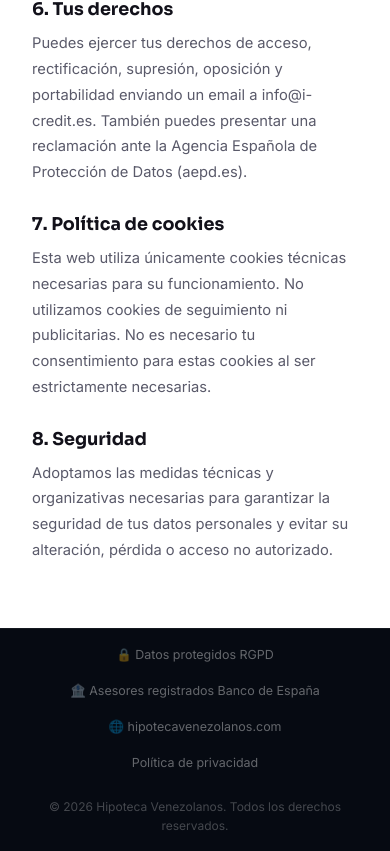
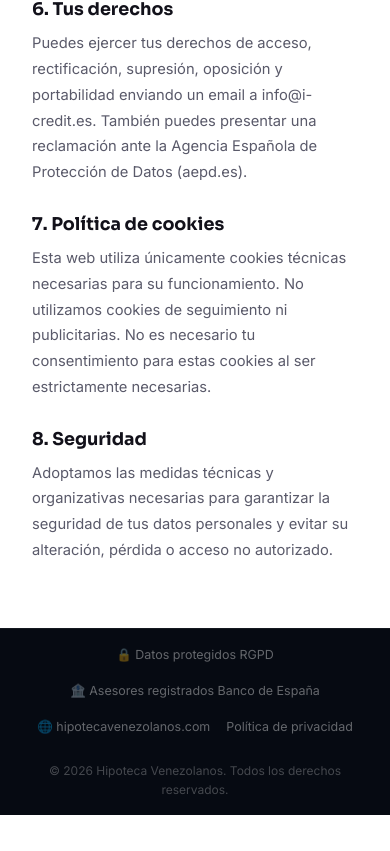
Before and after one commit to winiffer3/hipoteca-venezolanos-web, a React (Vite) app: page /privacidad in a window 390 px wide. Shown: the part 1076-1927 px from the top of the page. After the commit the page ends 1891 px from the top, so only its background shows below. Built offline with nearby package versions, Linux system fonts and the light colour scheme.

Commit message:
feat: añadir página política de privacidad

```diff
--- a/src/App.css
+++ b/src/App.css
@@ -1323,13 +1323,13 @@ footer span {
     text-align: center;
     justify-content: center;
   }
+}
 
 /* ── PRIVACIDAD ── */
 .privacidad-section {
   max-width: 760px;
   margin: 0 auto;
   padding: 4rem 2rem;
-    width: 100%;
   box-sizing: border-box;
 }
 
@@ -1357,8 +1357,6 @@ footer span {
 }
 
 #footer-privacidad {
-    width: 100%;
-    text-align: center;
   font-size: 0.78rem;
   color: rgba(255, 255, 255, 0.38);
   text-decoration: none;
@@ -1389,4 +1387,3 @@ footer span {
 #about-valores {
   padding: 2.5rem 1.25rem;
 }
-}
--- a/src/pages/Privacidad.jsx
+++ b/src/pages/Privacidad.jsx
@@ -1,3 +1,5 @@
+
+
 export default function Privacidad() {
   return (
     <div className="privacidad-section">
```
Lines whose indentation alone changed are shown as unchanged.
